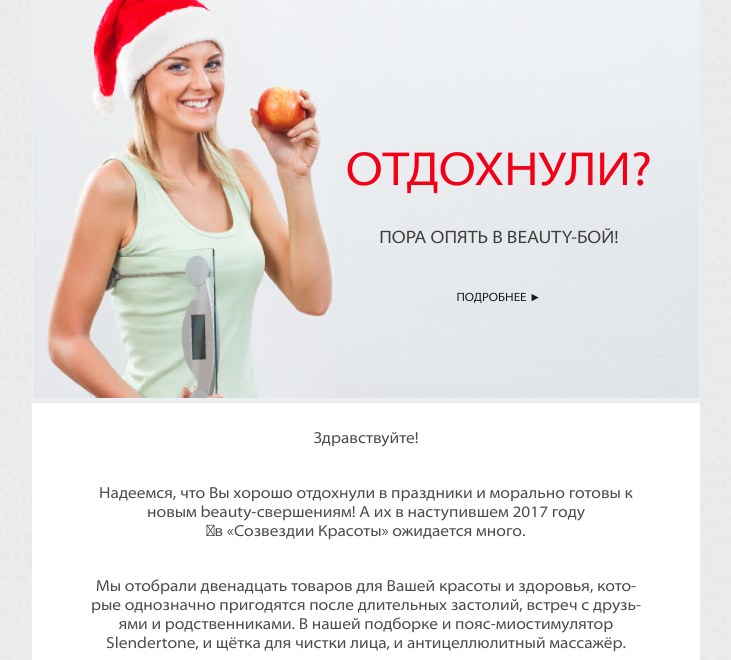
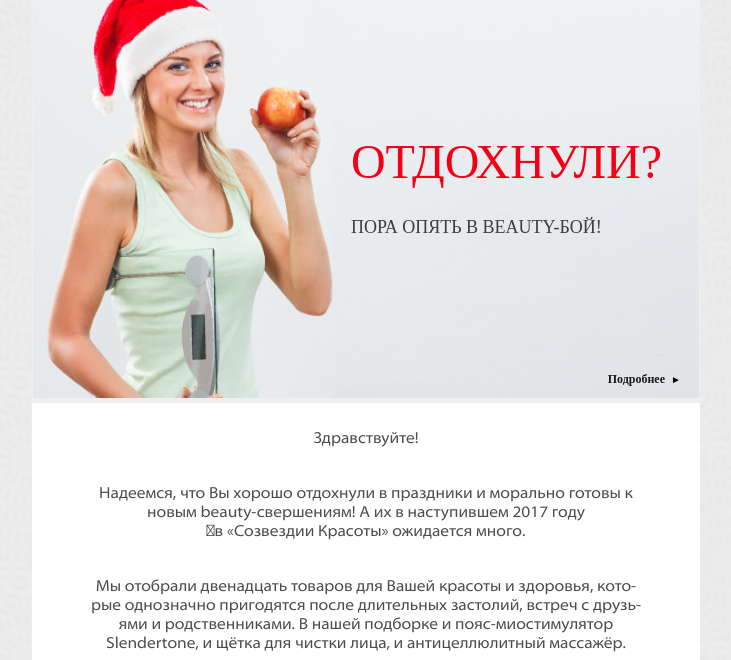
Before and after one commit to egrashinagi/star-mail, a website: page index.html in a window 1280 px wide. Shown: the part 140-800 px from the top of the page, without its empty margins (274-1005 px from the left). Drawn offline with Linux system fonts and the light colour scheme.

Commit message:
реализована стрелка вправо

```diff
--- a/index.html
+++ b/index.html
@@ -38,14 +38,12 @@
                 <tbody>
                 <tr>
                     <td class="content-td content-td_bgc">
-                        <img src="images/banner-2.png" alt="banner" class="content-td__banner"
-                             style="position: relative;">
-                        <span style="position: absolute; top:137px; right: 38px; font-size: 48px; color: #f30017; text-transform: uppercase"
-                              class="content-td__text">отдохнули?<br>
-
-                                <span style="color: #3e3e3e; font-size: 18px; text-align: left; text-transform: uppercase;">пора опять в beauty-бой!</span> <br> <a
-                                    href="#" style="text-decoration: none; color: #191919; font-size: 12px">Подробнее &#9658;</a>
-                            </span>
+                        <img src="images/banner-2.png" alt="banner" class="content-td__banner">
+                        <span class="content-td__text_banner">отдохнули?<br>
+                            <span class="content-td__text_banner_middle">пора опять в beauty-бой!</span> <br>
+                        </span>
+                        <a href="#" class="content-td__text_banner_link">Подробнее</a>
+                        <span class="content-td__text_banner_link_arrow">&#9658;</span>
                     </td>
                 </tr>
                 <tr>
--- a/styles.css
+++ b/styles.css
@@ -38,6 +38,43 @@ body {
 
 .content-td__banner {
     width: 666px;
+    position: relative;
+}
+
+.content-td__text_banner {
+    position: absolute;
+    top: 137px;
+    right: 38px;
+    font-size: 48px;
+    color: #f30017;
+    text-transform: uppercase;
+}
+
+.content-td__text_banner_middle {
+    color: #3e3e3e;
+    font-size: 18px;
+    text-align: left;
+    text-transform: uppercase;
+}
+
+.content-td__text_banner_link {
+    position: absolute;
+    text-decoration: none;
+    color: #191919;
+    font-size: 12px;
+    font-weight: bold;
+    vertical-align: middle;
+    padding: 5px;
+
+    top: 370px;
+    right: 30px;
+}
+
+.content-td__text_banner_link_arrow {
+    position: absolute;
+    top: 377px;
+    right: 19px;
+    font-size: 10px;
 }
 
 .content-td_bgc {
```
